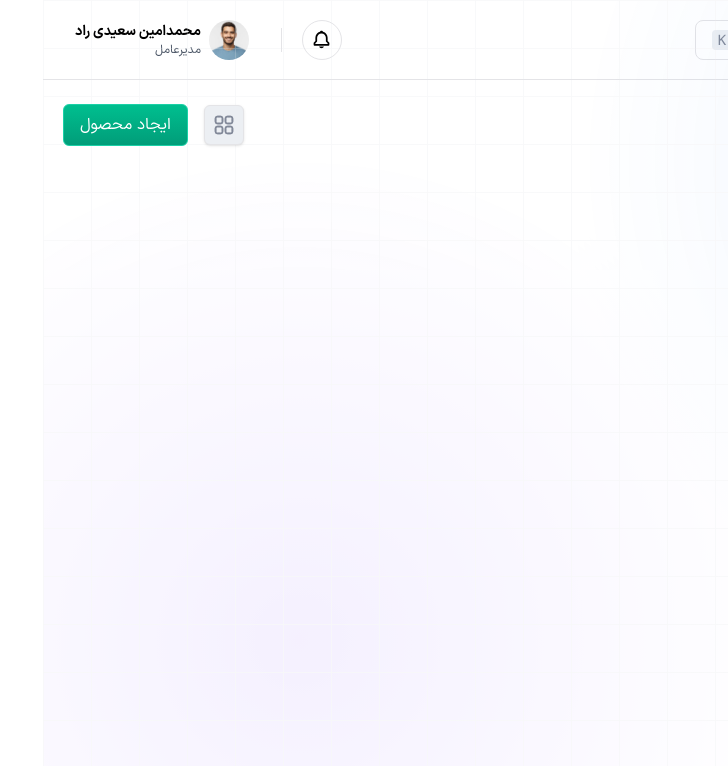
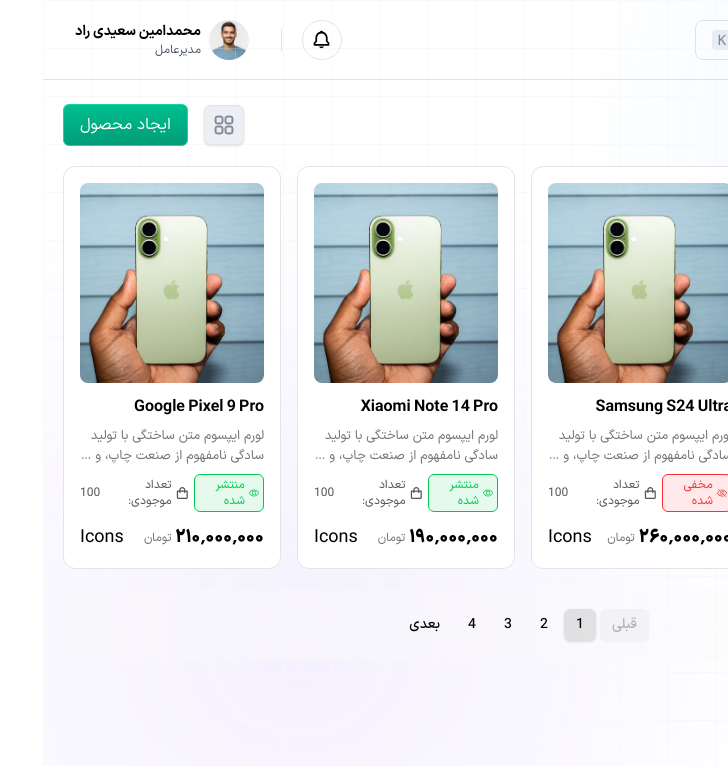
Before and after one commit to mohammaddadsetan/admin-dashboard, a React (Vite) app: page /products in a window 1280 px wide. Both pictures are taken after a click on the button 180 px from the left and 125 px from the top of the page. Shown: the top 766 px of the page, without its empty margins (552-1280 px from the left). Built offline with nearby package versions, Linux system fonts and the light colour scheme.

Commit message:
feat(productsPage): implement gridView on products

```diff
--- /dev/null
+++ b/src/components/layout/products/ProductCard.jsx
@@ -0,0 +1,64 @@
+import clsx from "clsx";
+import React from "react";
+import { BiShoppingBag } from "react-icons/bi";
+import { BsEye, BsEyeSlash } from "react-icons/bs";
+
+function ProductCard({ product }) {
+  return (
+    <article className="w-full duration-150 hover:border-zinc-400/90! p-4  space-y-3 border primary-border-color bg-white rounded-xl">
+      <header className="h-[200px] w-full flex-center overflow-hidden!">
+        <img
+          src={product.img}
+          className="size-full object-cover duration-150 hover:scale-110  transition-all rounded-lg"
+          alt={product.title}
+        />
+      </header>
+      <main className="space-y-2">
+        <h2 className="font-bold! line-clamp-2">{product.title}</h2>
+        <p className="text-[13px] text-neutral-500 line-clamp-2 h-[39px]">
+          {product.description}
+        </p>
+
+        <div className="flex items-center justify-between gap-1">
+          <div
+            className={clsx(
+              "badge",
+              product.isPublished ? "success-badge" : "danger-badge",
+            )}
+          >
+            {product.isPublished ? (
+              <>
+                <BsEye />
+                منتشر شده
+              </>
+            ) : (
+              <>
+                <BsEyeSlash />
+                مخفی شده
+              </>
+            )}
+          </div>
+
+          <div className="text-xs text-zinc-600 inline-flex gap-1 items-center">
+            <BiShoppingBag className="size-4" />
+            <span>تعداد موجودی:</span>
+            <span>{product.entity}</span>
+          </div>
+        </div>
+      </main>
+      <footer className="flex items-center justify-between">
+        <div className="inline-flex items-center gap-1">
+          <span className="text-lg font-black">
+            {" "}
+            {product.price.toLocaleString("fa-IR")}{" "}
+          </span>
+          <span className="text-zinc-500 text-xs">تومان</span>
+        </div>
+
+        <div className="flex items-center gap-1 text-lg!">Icons</div>
+      </footer>
+    </article>
+  );
+}
+
+export default ProductCard;
--- a/src/components/layout/products/ProductsGridView.jsx
+++ b/src/components/layout/products/ProductsGridView.jsx
@@ -1,7 +1,27 @@
 import React from "react";
+import { products } from "../../../data/products";
+import ProductCard from "./ProductCard";
+import Pagination from "../main/dashboard/home/Table/Pagination";
 
-function ProductsGridView() {
-  return <div>ProductsGridView</div>;
+function ProductsGridView({
+  paginatedProducts,
+  allProducts,
+  setPaginatedProducts,
+}) {
+  return (
+    <>
+      <section className="grid md:grid-cols-3 lg:grid-cols-4 sm:grid-cols-2 grid-cols-1  gap-4">
+        {paginatedProducts.map((product) => (
+          <ProductCard product={product} key={product.id} />
+        ))}
+      </section>
+      <Pagination
+        itemsPerPage={4}
+        products={allProducts}
+        setItems={setPaginatedProducts}
+      />
+    </>
+  );
 }
 
 export default ProductsGridView;
--- a/src/pages/Products/page.jsx
+++ b/src/pages/Products/page.jsx
@@ -8,7 +8,7 @@
 
 function page() {
   const [layoutType, setLayoutType] = useState("table");
-  const [allProducts, setAllProducts] = useState([...products]);
+  const [paginatedProducts, setPaginatedProducts] = useState([...products]);
 
   const Button = () => {
     return (
@@ -35,12 +35,16 @@
       <section>
         {layoutType === "table" ? (
           <ProductsTableView
-            products={allProducts}
+            products={paginatedProducts}
             allProducts={products}
-            setProducts={setAllProducts}
+            setProducts={setPaginatedProducts}
           />
         ) : (
-          <ProductsGridView />
+          <ProductsGridView
+            paginatedProducts={paginatedProducts}
+            allProducts={products}
+            setPaginatedProducts={setPaginatedProducts}
+          />
         )}
       </section>
     </div>
```
